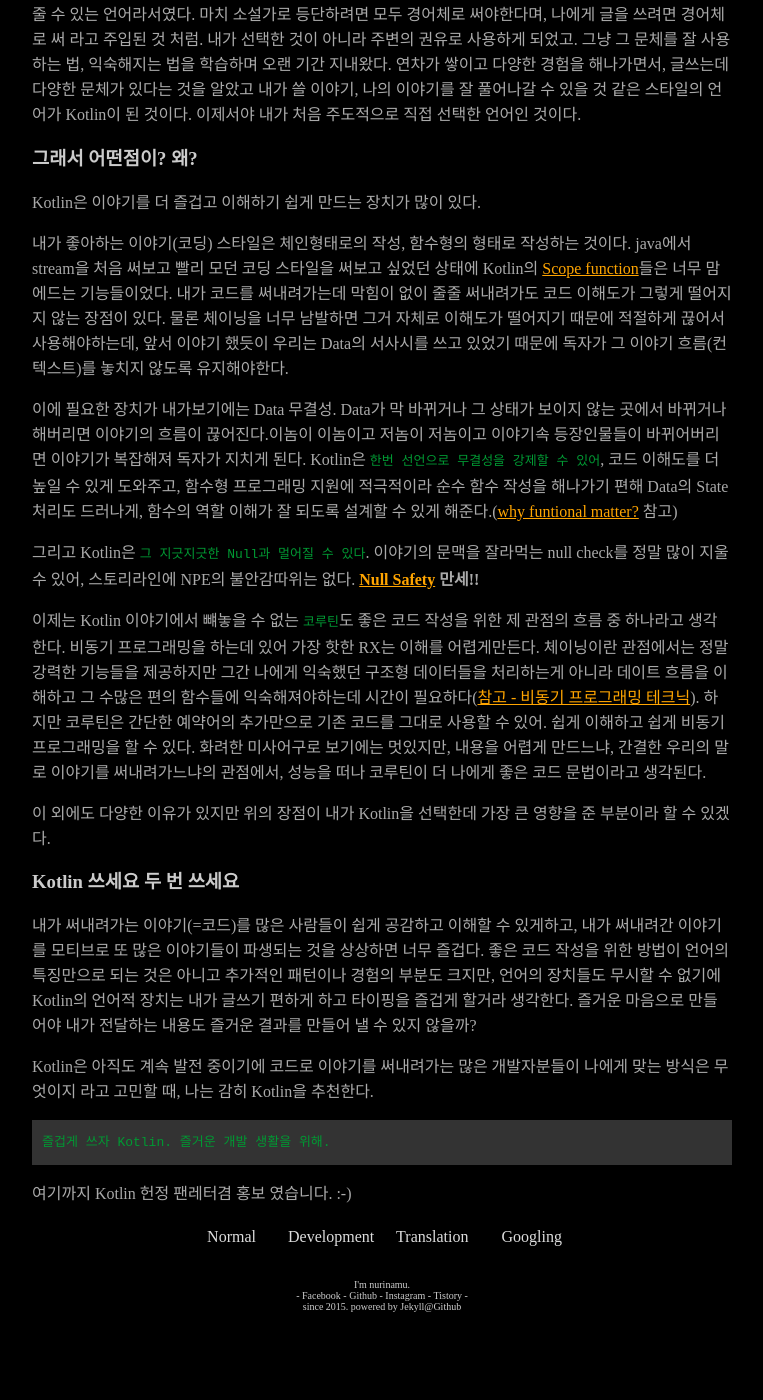
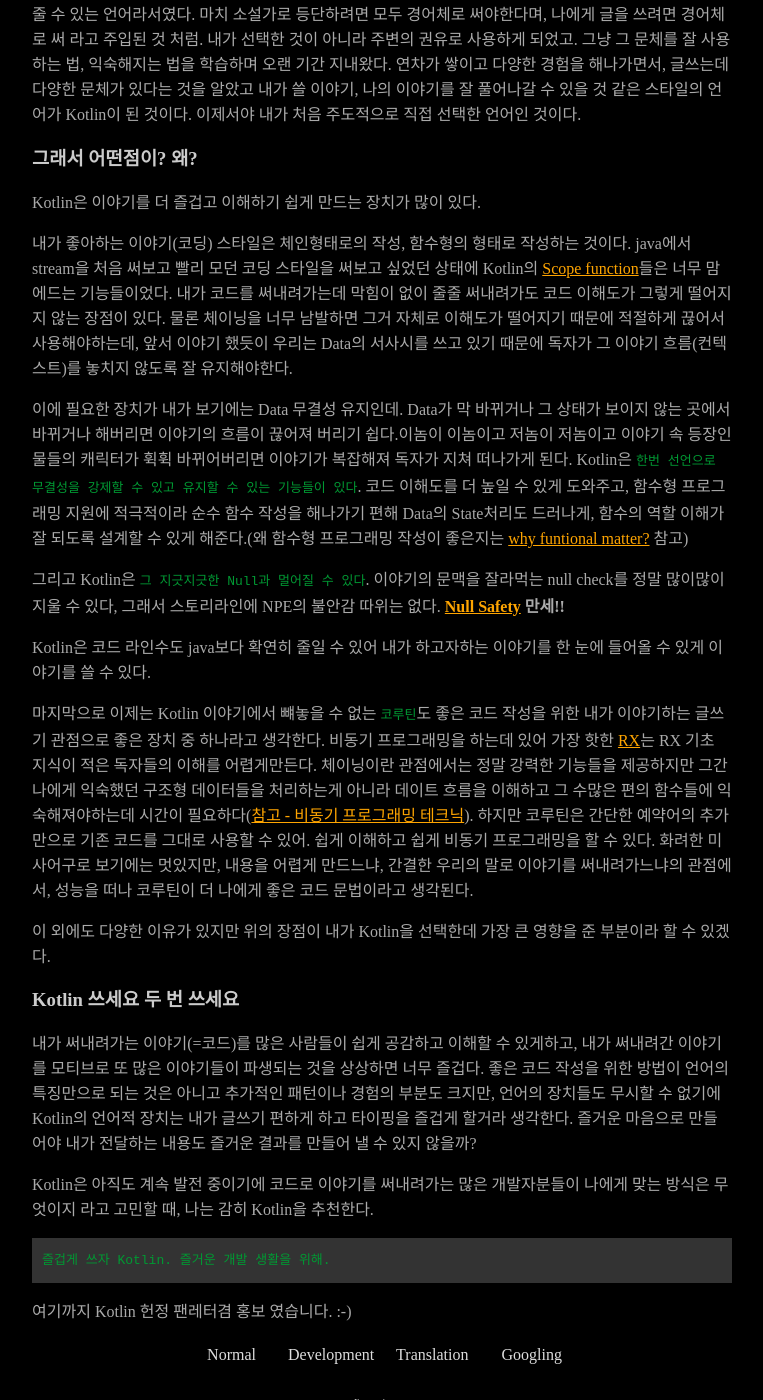
Before and after one commit to nurinamu/nurinamu.github.io, a Jekyll site: the page built from _posts/normal/2020-12-01-why-kotlin.md, in a window 1280 px wide and 1400 px high, scrolled down 1044 px. Shown: the whole window, without its empty margins (258-1021 px from the left). Built offline with Jekyll 4.4.1, drawn with Linux system fonts in a browser that asks for light colours; before the commit the page ends 2356 px from its top, so only the background shows below that.

Commit message:
Change sentences more smooth

```diff
--- a/_posts/normal/2020-12-01-why-kotlin.md
+++ b/_posts/normal/2020-12-01-why-kotlin.md
@@ -28,13 +28,15 @@
 
 Kotlin은 이야기를 더 즐겁고 이해하기 쉽게 만드는 장치가 많이 있다.
 
-내가 좋아하는 이야기(코딩) 스타일은 체인형태로의 작성, 함수형의 형태로 작성하는 것이다. java에서 stream을 처음 써보고 빨리 모던 코딩 스타일을 써보고 싶었던 상태에 Kotlin의 [Scope function](https://kotlinlang.org/docs/reference/scope-functions.html)들은 너무 맘에드는 기능들이었다. 내가 코드를 써내려가는데 막힘이 없이 줄줄 써내려가도 코드 이해도가 그렇게 떨어지지 않는 장점이 있다. 물론 체이닝을 너무 남발하면 그거 자체로 이해도가 떨어지기 때문에 적절하게 끊어서 사용해야하는데, 앞서 이야기 했듯이 우리는 Data의 서사시를 쓰고 있었기 때문에 독자가 그 이야기 흐름(컨텍스트)를 놓치지 않도록 유지해야한다.
+내가 좋아하는 이야기(코딩) 스타일은 체인형태로의 작성, 함수형의 형태로 작성하는 것이다. java에서 stream을 처음 써보고 빨리 모던 코딩 스타일을 써보고 싶었던 상태에 Kotlin의 [Scope function](https://kotlinlang.org/docs/reference/scope-functions.html)들은 너무 맘에드는 기능들이었다. 내가 코드를 써내려가는데 막힘이 없이 줄줄 써내려가도 코드 이해도가 그렇게 떨어지지 않는 장점이 있다. 물론 체이닝을 너무 남발하면 그거 자체로 이해도가 떨어지기 때문에 적절하게 끊어서 사용해야하는데, 앞서 이야기 했듯이 우리는 Data의 서사시를 쓰고 있기 때문에 독자가 그 이야기 흐름(컨텍스트)를 놓치지 않도록 잘 유지해야한다.
 
-이에 필요한 장치가 내가보기에는 Data 무결성. Data가 막 바뀌거나 그 상태가 보이지 않는 곳에서 바뀌거나 해버리면 이야기의 흐름이 끊어진다.이놈이 이놈이고 저놈이 저놈이고 이야기속 등장인물들이 바뀌어버리면 이야기가 복잡해져 독자가 지치게 된다. Kotlin은 `한번 선언으로 무결성을 강제할 수 있어`, 코드 이해도를 더 높일 수 있게 도와주고, 함수형 프로그래밍 지원에 적극적이라 순수 함수 작성을 해나가기 편해 Data의 State처리도 드러나게, 함수의 역할 이해가 잘 되도록 설계할 수 있게 해준다.([why funtional matter?](https://www2.slideshare.net/nurinamu/why-functional-programming-matters-82560104) 참고)
+이에 필요한 장치가 내가 보기에는 Data 무결성 유지인데. Data가 막 바뀌거나 그 상태가 보이지 않는 곳에서 바뀌거나 해버리면 이야기의 흐름이 끊어져 버리기 쉽다.이놈이 이놈이고 저놈이 저놈이고 이야기 속 등장인물들의 캐릭터가 휙휙 바뀌어버리면 이야기가 복잡해져 독자가 지쳐 떠나가게 된다. Kotlin은 `한번 선언으로 무결성을 강제할 수 있고 유지할 수 있는 기능들이 있다`. 코드 이해도를 더 높일 수 있게 도와주고, 함수형 프로그래밍 지원에 적극적이라 순수 함수 작성을 해나가기 편해 Data의 State처리도 드러나게, 함수의 역할 이해가 잘 되도록 설계할 수 있게 해준다.(왜 함수형 프로그래밍 작성이 좋은지는 [why funtional matter?](https://www2.slideshare.net/nurinamu/why-functional-programming-matters-82560104) 참고)
 
-그리고 Kotlin은 `그 지긋지긋한 Null과 멀어질 수 있다`. 이야기의 문맥을 잘라먹는 null check를 정말 많이 지울 수 있어, 스토리라인에 NPE의 불안감따위는 없다. **[Null Safety](https://kotlinlang.org/docs/reference/null-safety.html) 만세!!**
+그리고 Kotlin은 `그 지긋지긋한 Null과 멀어질 수 있다`. 이야기의 문맥을 잘라먹는 null check를 정말 많이많이 지울 수 있다, 그래서 스토리라인에 NPE의 불안감 따위는 없다. **[Null Safety](https://kotlinlang.org/docs/reference/null-safety.html) 만세!!**
 
-이제는 Kotlin 이야기에서 뺴놓을 수 없는 `코루틴`도 좋은 코드 작성을 위한 제 관점의 흐름 중 하나라고 생각한다. 비동기 프로그래밍을 하는데 있어 가장 핫한 RX는 이해를 어렵게만든다. 체이닝이란 관점에서는 정말 강력한 기능들을 제공하지만 그간 나에게 익숙했던 구조형 데이터들을 처리하는게 아니라 데이트 흐름을 이해하고 그 수많은 편의 함수들에 익숙해져야하는데 시간이 필요하다([참고 - 비동기 프로그래밍 테크닉](https://www.nurinamu.com/trans/2019/02/01/asynchronous-programming-techniques/)). 하지만 코루틴은 간단한 예약어의 추가만으로 기존 코드를 그대로 사용할 수 있어. 쉽게 이해하고 쉽게 비동기 프로그래밍을 할 수 있다. 화려한 미사어구로 보기에는 멋있지만, 내용을 어렵게 만드느냐, 간결한 우리의 말로 이야기를 써내려가느냐의 관점에서, 성능을 떠나 코루틴이 더 나에게 좋은 코드 문법이라고 생각된다.
+Kotlin은 코드 라인수도 java보다 확연히 줄일 수 있어 내가 하고자하는 이야기를 한 눈에 들어올 수 있게 이야기를 쓸 수 있다.
+
+마지막으로 이제는 Kotlin 이야기에서 뺴놓을 수 없는 `코루틴`도 좋은 코드 작성을 위한 내가 이야기하는 글쓰기 관점으로 좋은 장치 중 하나라고 생각한다. 비동기 프로그래밍을 하는데 있어 가장 핫한 [RX](http://reactivex.io/)는 RX 기초 지식이 적은 독자들의 이해를 어렵게만든다. 체이닝이란 관점에서는 정말 강력한 기능들을 제공하지만 그간 나에게 익숙했던 구조형 데이터들을 처리하는게 아니라 데이트 흐름을 이해하고 그 수많은 편의 함수들에 익숙해져야하는데 시간이 필요하다([참고 - 비동기 프로그래밍 테크닉](https://www.nurinamu.com/trans/2019/02/01/asynchronous-programming-techniques/)). 하지만 코루틴은 간단한 예약어의 추가만으로 기존 코드를 그대로 사용할 수 있어. 쉽게 이해하고 쉽게 비동기 프로그래밍을 할 수 있다. 화려한 미사어구로 보기에는 멋있지만, 내용을 어렵게 만드느냐, 간결한 우리의 말로 이야기를 써내려가느냐의 관점에서, 성능을 떠나 코루틴이 더 나에게 좋은 코드 문법이라고 생각된다.
 
 이 외에도 다양한 이유가 있지만 위의 장점이 내가 Kotlin을 선택한데 가장 큰 영향을 준 부분이라 할 수 있겠다.
 
```
